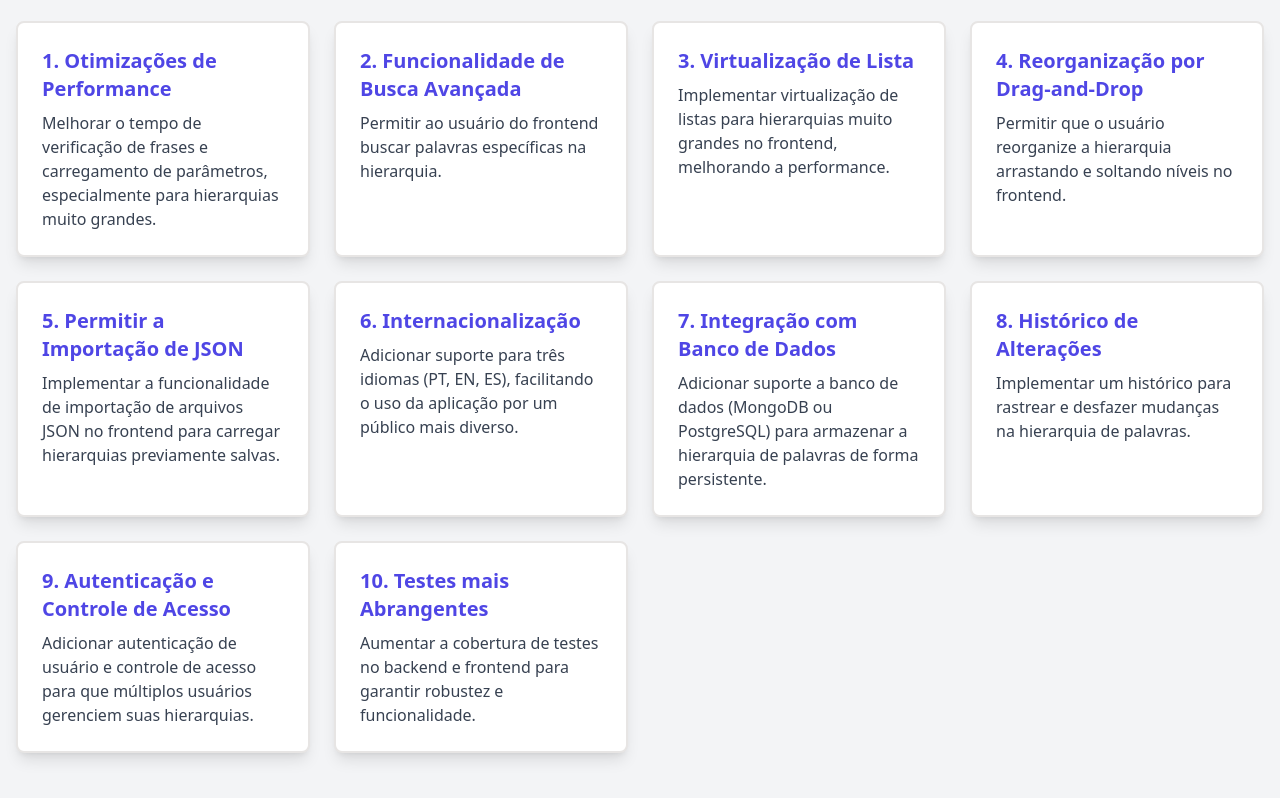
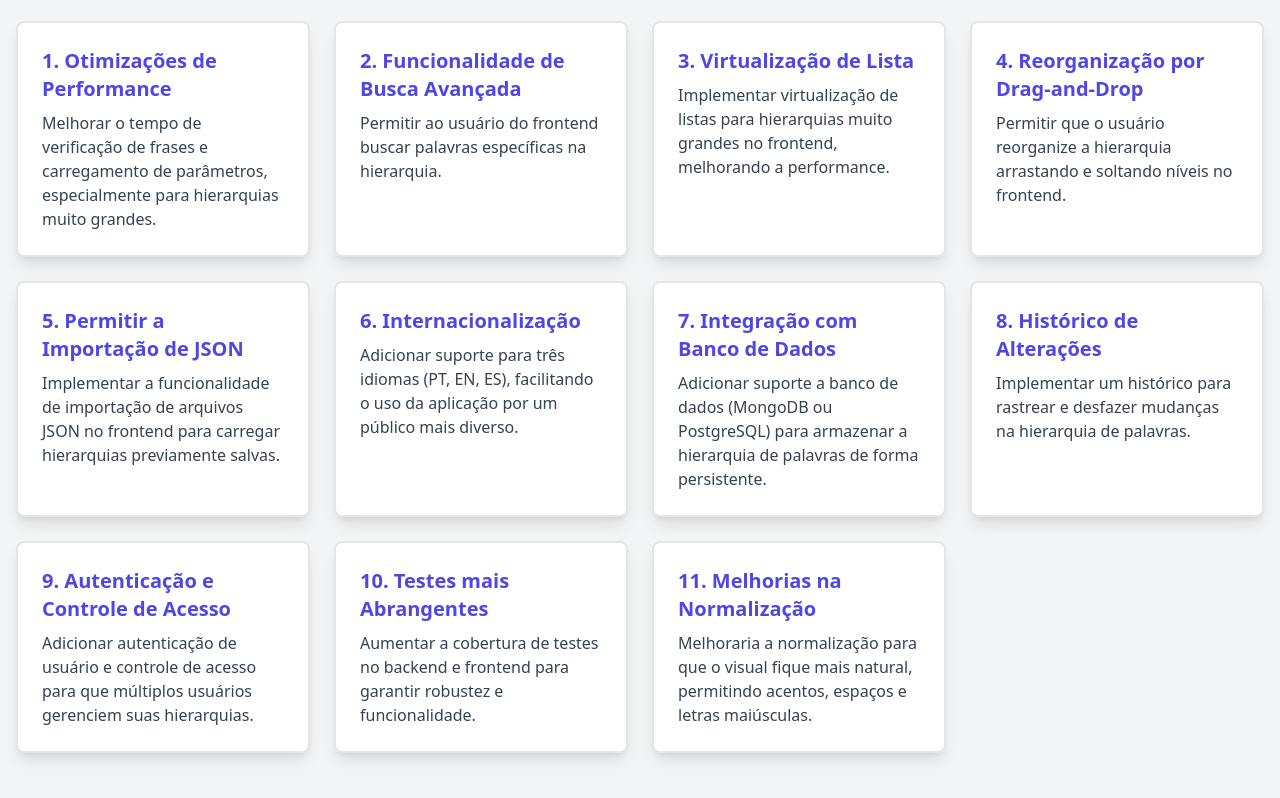
Before and after one commit to Wesley-SdS/word-hierarchy, a Next.js app in the folder frontend/: page /documentation in a window 1280 px wide. Shown: the part 1731-2529 px from the top of the page. Built offline with nearby package versions, Linux system fonts and the light colour scheme.

Commit message:
new improvement proposal

```diff
--- a/frontend/src/components/Documentation.tsx
+++ b/frontend/src/components/Documentation.tsx
@@ -138,7 +138,7 @@ const Documentation: React.FC = () => {
                     </div>
                 </div>
 
-                {/* Galeria de Imagens */}
+
                 <section className="my-32">
                     <h2 className="text-3xl font-semibold text-indigo-600 dark:text-indigo-400 my-16">Galeria de Imagens</h2>
                     <div className="w-full flex flex-wrap gap-10 justify-center">
@@ -160,7 +160,7 @@ const Documentation: React.FC = () => {
                     </div>
                 </section>
 
-                {/* Melhorias Propostas */}
+
                 <section className="mb-16">
                     <h2 className="text-3xl font-semibold text-indigo-600 dark:text-indigo-400 mb-6">Melhorias Propostas</h2>
                     <div className="grid grid-cols-1 sm:grid-cols-2 md:grid-cols-3 lg:grid-cols-4 gap-6">
@@ -204,6 +204,10 @@ const Documentation: React.FC = () => {
                             {
                                 title: '10. Testes mais Abrangentes',
                                 description: 'Aumentar a cobertura de testes no backend e frontend para garantir robustez e funcionalidade.',
+                            },
+                            {
+                                title: '11. Melhorias na Normalização',
+                                description: 'Melhoraria a normalização para que o visual fique mais natural, permitindo acentos, espaços e letras maiúsculas.',
                             },
                         ].map((improvement, index) => (
                             <Transition
```
